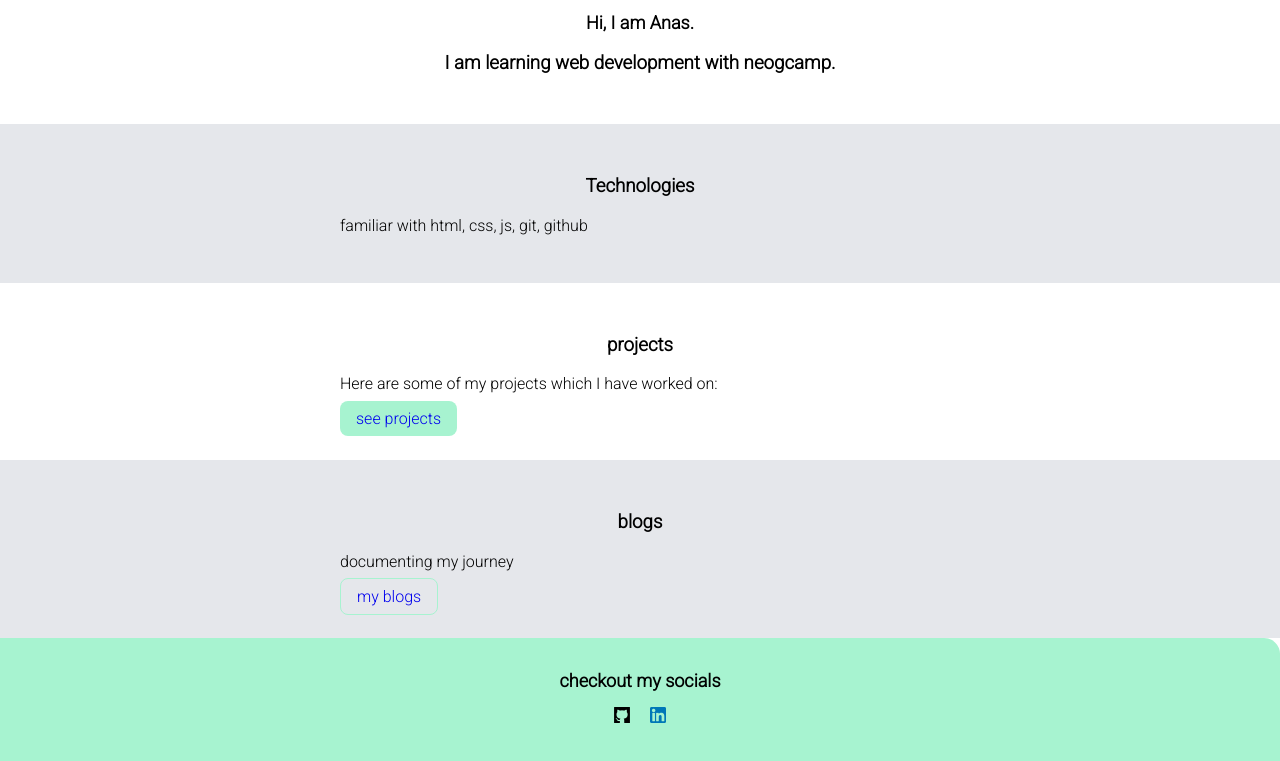
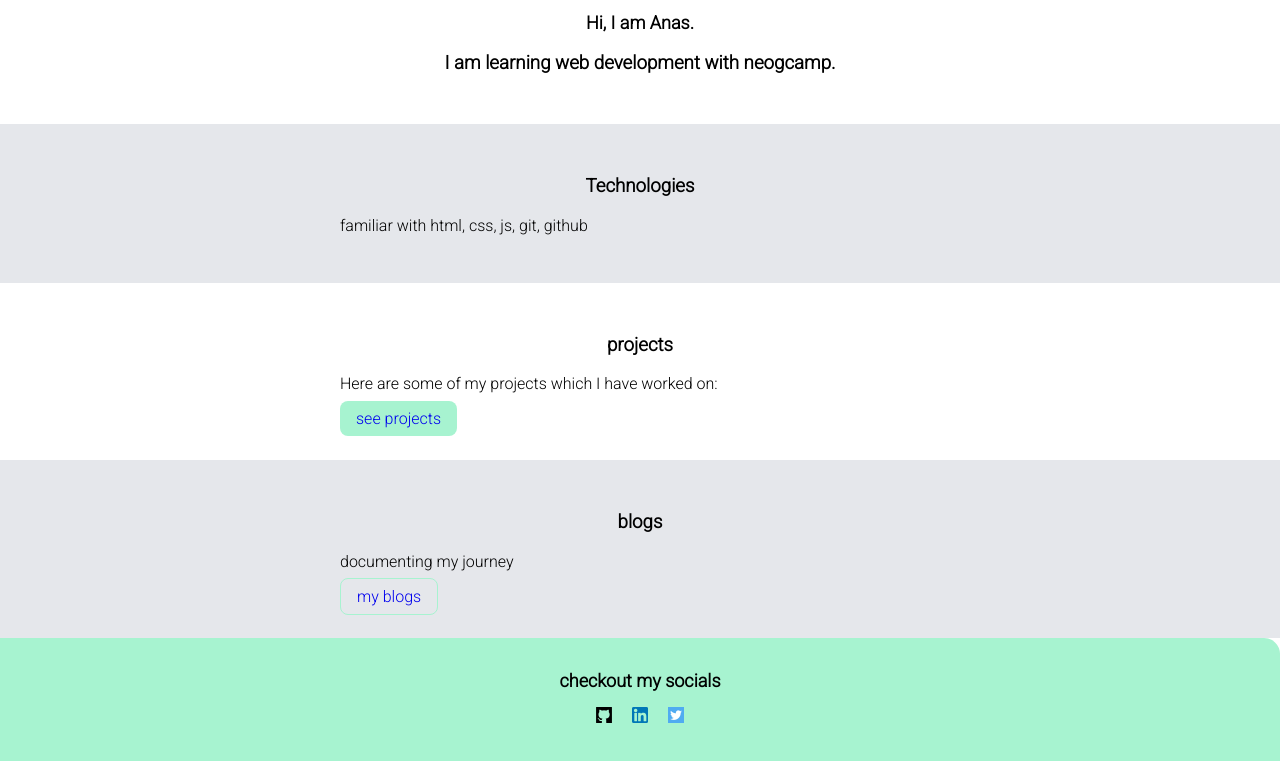
Before and after one commit to anasm11/prtflio, a plain HTML site: page index.html in a window 1280 px wide. Shown: the part 439-1200 px from the top of the page. Drawn offline with Linux system fonts and the light colour scheme.

Commit message:
twitter added

```diff
--- a/index.html
+++ b/index.html
@@ -58,6 +58,7 @@
         <ul class="social-links">
             <li class="list-item-inline"><a href='https://github.com/anasm11' target="_blank"><img class='logos' src='./github.png'></a></li>
             <li class="list-item-inline"><a href="https://www.linkedin.com/in/anas-m-23198121a/" target='_blank'><img class='logos' src='./linkedin.png'></a></li>
+            <li class="list-item-inline"><a href="https://twitter.com/_t_s_b" target='_blank'><img class='logos' src='./twitter.png'></a></li>
         </ul>
     </footer>
 </body>
```
Also changed, not shown: twitter.png (added).
